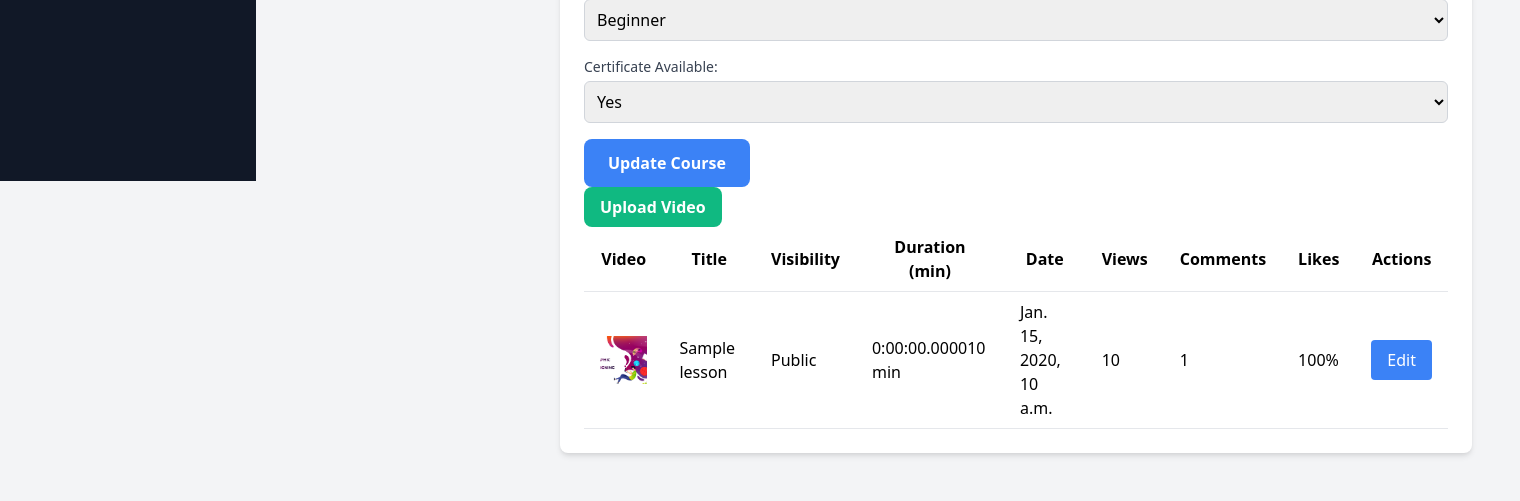
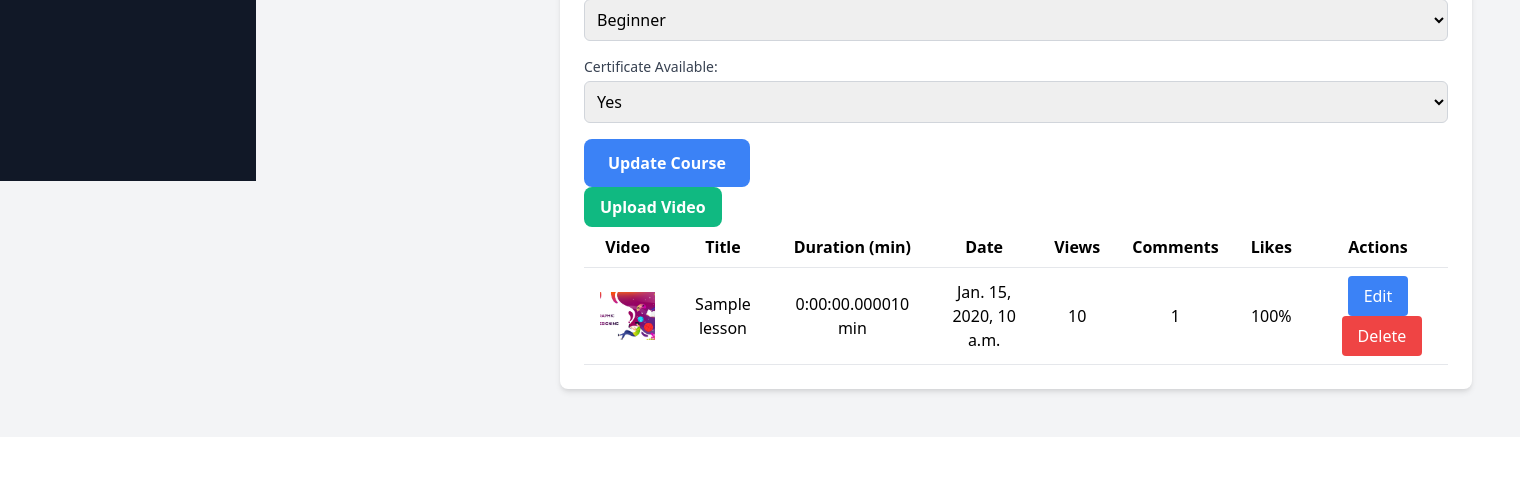
Before and after one commit to SoyVitouPro/bongrean-app, a Django app: page /dashboard/course-edit-detail/1/ in a window 1520 px wide. Shown: the part 683-1184 px from the top of the page. After the commit the page ends 1081 px from the top, so only its background shows below. Run offline with Django 4.2, Linux system fonts and the light colour scheme; tables that the repository leaves empty hold one stand-in row (values such as "Sample post").

Commit message:
fetch course

```diff
--- a/bongrean_main/dashboard/templates/courses-edit-detail.html
+++ b/bongrean_main/dashboard/templates/courses-edit-detail.html
@@ -110,32 +110,31 @@
             <table class="min-w-full bg-white">
                 <thead>
                     <tr>
-                        <th class="py-2 px-4 border-b border-gray-200">Video</th>
-                        <th class="py-2 px-4 border-b border-gray-200">Title</th>
-                        <th class="py-2 px-4 border-b border-gray-200">Visibility</th>
-                        <th class="py-2 px-4 border-b border-gray-200">Duration (min)</th>
-                        <th class="py-2 px-4 border-b border-gray-200">Date</th>
-                        <th class="py-2 px-4 border-b border-gray-200">Views</th>
-                        <th class="py-2 px-4 border-b border-gray-200">Comments</th>
-                        <th class="py-2 px-4 border-b border-gray-200">Likes</th>
-                        <th class="py-2 px-4 border-b border-gray-200">Actions</th>
+                        <th class="py-2 px-4 border-b border-gray-200 text-center">Video</th>
+                        <th class="py-2 px-4 border-b border-gray-200 text-center">Title</th>
+                        <th class="py-2 px-4 border-b border-gray-200 text-center">Duration (min)</th>
+                        <th class="py-2 px-4 border-b border-gray-200 text-center">Date</th>
+                        <th class="py-2 px-4 border-b border-gray-200 text-center">Views</th>
+                        <th class="py-2 px-4 border-b border-gray-200 text-center">Comments</th>
+                        <th class="py-2 px-4 border-b border-gray-200 text-center">Likes</th>
+                        <th class="py-2 px-4 border-b border-gray-200 text-center">Actions</th>
                     </tr>
                 </thead>
                 <tbody>
                     {% for lesson in course.lessons.all %}
                     <tr>
-                        <td class="py-2 px-4 border-b border-gray-200">
+                        <td class="py-2 px-4 border-b border-gray-200 text-center">
                             <img src="{% static 'images/image_01.jpg' %}" alt="Video Thumbnail" class="w-20 h-12 object-cover">
                         </td>
-                        <td class="py-2 px-4 border-b border-gray-200">{{ lesson.title }}</td>
-                        <td class="py-2 px-4 border-b border-gray-200">Public</td>
-                        <td class="py-2 px-4 border-b border-gray-200">{{ lesson.duration}} min</td>
-                        <td class="py-2 px-4 border-b border-gray-200">{{ lesson.created_at }}</td>
-                        <td class="py-2 px-4 border-b border-gray-200">{{ lesson.views }}</td>
-                        <td class="py-2 px-4 border-b border-gray-200">1</td>
-                        <td class="py-2 px-4 border-b border-gray-200">100%</td>
-                        <td class="py-2 px-4 border-b border-gray-200">
+                        <td class="py-2 px-4 border-b border-gray-200 text-center">{{ lesson.title }}</td>
+                        <td class="py-2 px-4 border-b border-gray-200 text-center">{{ lesson.duration }} min</td>
+                        <td class="py-2 px-4 border-b border-gray-200 text-center">{{ lesson.created_at }}</td>
+                        <td class="py-2 px-4 border-b border-gray-200 text-center">{{ lesson.views }}</td>
+                        <td class="py-2 px-4 border-b border-gray-200 text-center">1</td>
+                        <td class="py-2 px-4 border-b border-gray-200 text-center">100%</td>
+                        <td class="py-2 px-4 border-b border-gray-200 text-center">
                             <button class="bg-blue-500 hover:bg-blue-600 text-white px-4 py-2 rounded">Edit</button>
+                            <button class="bg-red-500 hover:bg-red-600 text-white px-4 py-2 rounded ml-2" onclick="">Delete</button>
                         </td>
                     </tr>
                     {% endfor %}
--- a/bongrean_main/dashboard/views.py
+++ b/bongrean_main/dashboard/views.py
@@ -52,7 +52,7 @@ def course_edit_detail(request, course_id):
     context = {
         'course': course,
         'categories': categories,
-        'lessons': lessons  # Pass the lessons information to the template
+        'lessons': lessons,
     }
     return render(request, 'courses-edit-detail.html', context)
 
```
Also changed, not shown: bongrean_main/courses/views.py (+2 -33 lines).
